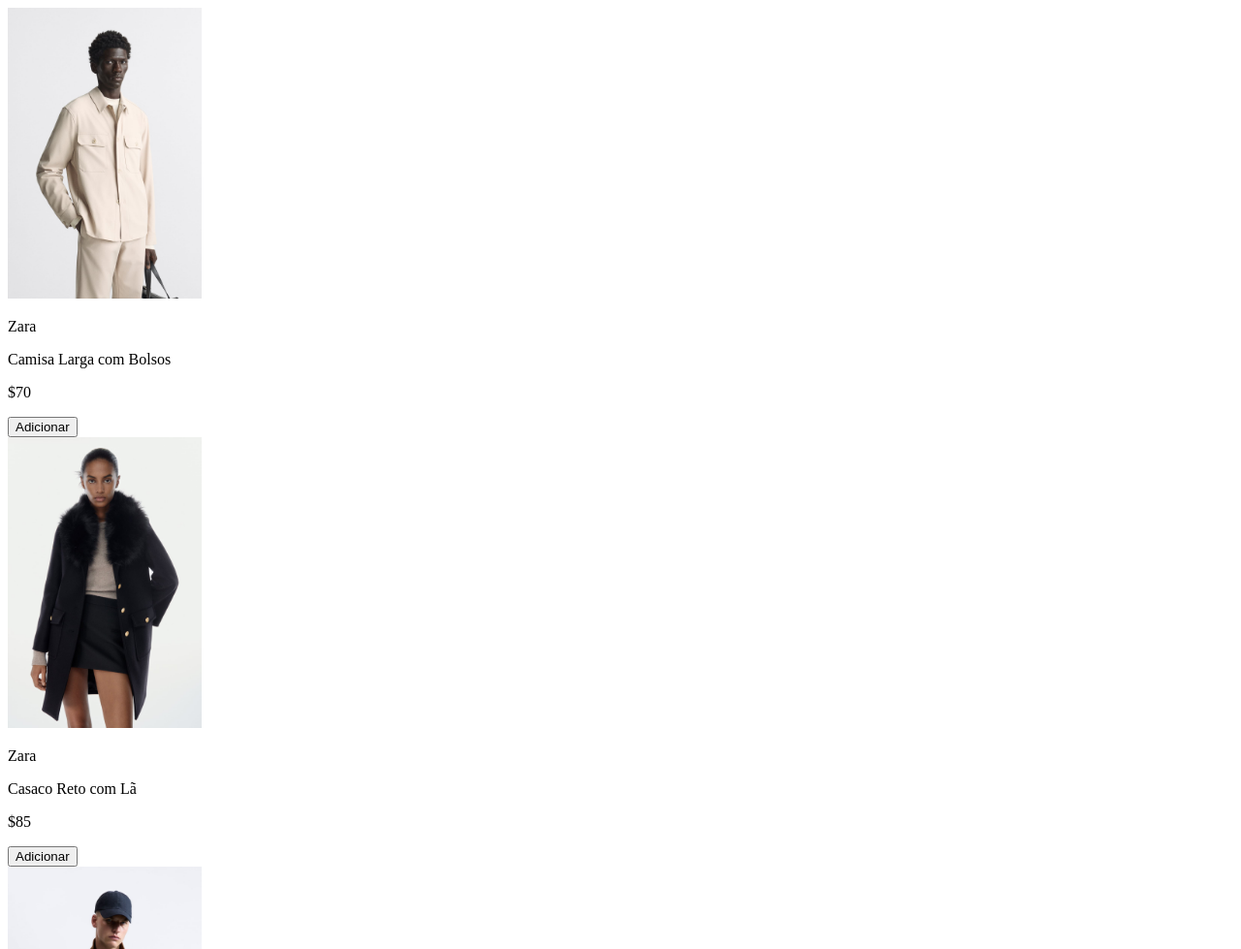
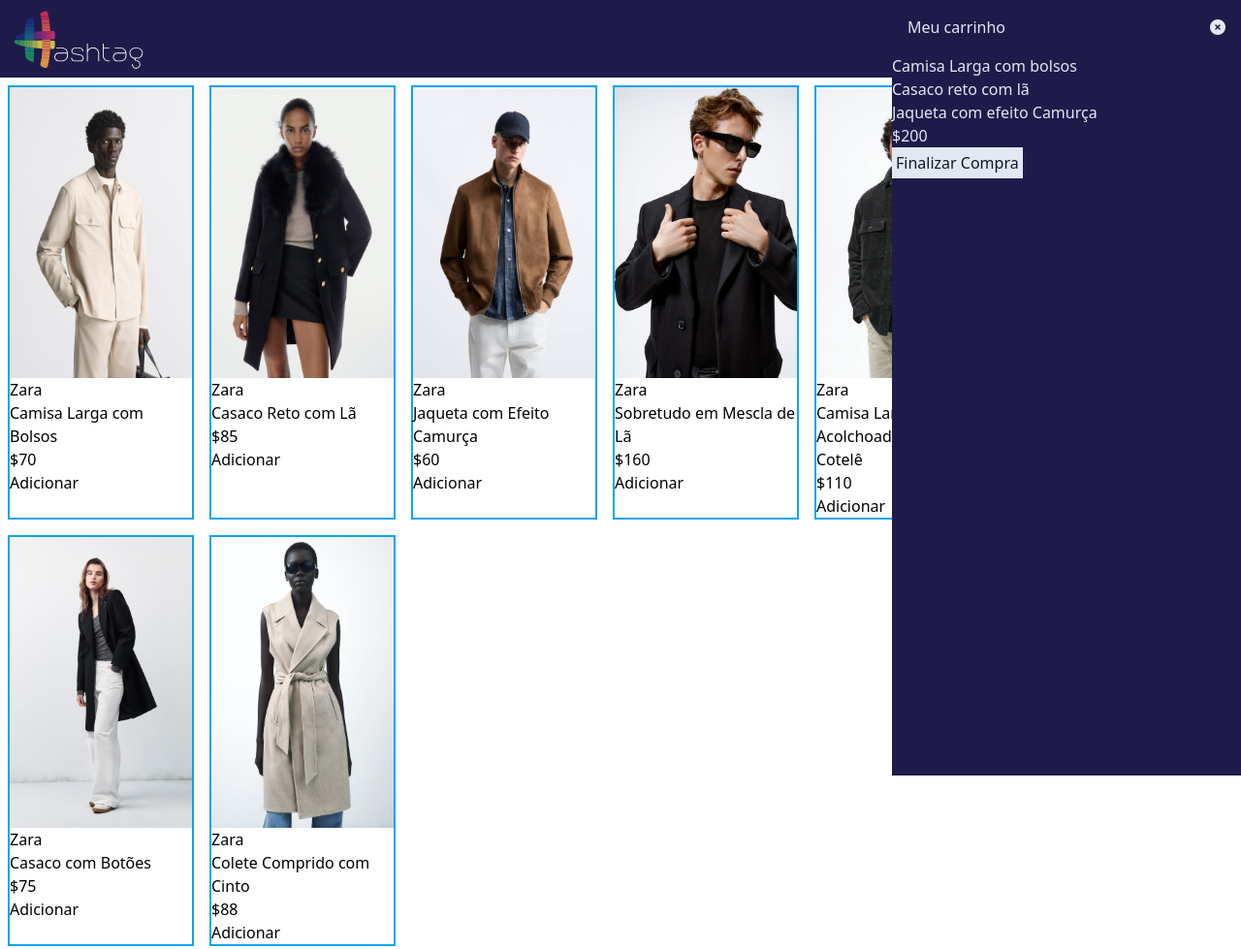
Before and after one commit to alveshenri/marketplace, a website built with Vite: page index.html in a window 1280 px wide. Shown: the top 979 px of the page at 97% size. Built offline with nearby package versions, Linux system fonts and the light colour scheme.

Commit message:
Create shopping cart

```diff
--- a/index.html
+++ b/index.html
@@ -5,12 +5,35 @@
   <meta name="viewport" content="width=device-width, initial-scale=1.0">
   <title>MarketPlace</title>
   <link rel="stylesheet" href="style.css">
-  <link rel="stylesheet" href="">
+  <link rel="stylesheet" href="https://cdnjs.cloudflare.com/ajax/libs/font-awesome/6.4.2/css/all.min.css" integrity="sha512-z3gLpd7yknf1YoNbCzqRKc4qyor8gaKU1qmn+CShxbuBusANI9QpRohGBreCFkKxLhei6S9CQXFEbbKuqLg0DA==" crossorigin="anonymous" referrerpolicy="no-referrer" />
 </head>
 <body>
-  <header></header>
+  <section id="carrinho" class="fixed top-0 right-0 bg-indigo-950 h-screen w-[360px] text-slate-200">
+    <div id="cabecalho-carrinho" class="flex justify-between m-4">
+      <p>Meu carrinho</p>
+      <button id="fechar-carrinho"><i class="fa-solid fa-circle-xmark"></i></button>
+    </div>
+    <section id="produtos-carrinho">
+      <p>Camisa Larga com bolsos</p>
+      <p>Casaco reto com lã</p>
+      <p>Jaqueta com efeito Camurça</p>
+    </section>
+    <p id="preco-total">$200</p>
+    <button class="bg-slate-200 text-slate-900 p-1">Finalizar Compra</button>
+  </section>
+  <header class="flex justify-between bg-indigo-950 p-2">
+    <img
+    class="h-16"
+    src="./assets/logo/hashtag.svg"
+    alt="Logo MarketPlace"
+    >
+    <div class="text-slate-200 flex gap-2 items-end mx-2">
+      <button><i class="fa-solid fa-cart-shopping"></i></button>
+      <button><i class="fa-solid fa-user"></i></button>
+    </div>
+  </header>
   <main>
-    <section id="container-produto"></section>
+    <section id="container-produto" class="flex flex-wrap"></section>
     </section>
   </main>
   <script src="main.js"></script>
--- a/main.js
+++ b/main.js
@@ -66,7 +66,7 @@
 ];
 
 for (const produtoCatalogo of catalogo)  {
-    const cartaoProduto = `<div id="card-produto-1">
+    const cartaoProduto = `<div class="border-solid border-2 border-sky-500 w-48 m-2" id="card-produto-${produtoCatalogo.id}">
 <img
     src="./assets/img/${produtoCatalogo.imagem}"
     alt="produto 1 do MarketPlace"
--- a/style.css
+++ b/style.css
@@ -0,0 +1,3 @@
+@tailwind base;
+@tailwind components;
+@tailwind utilities;
```
